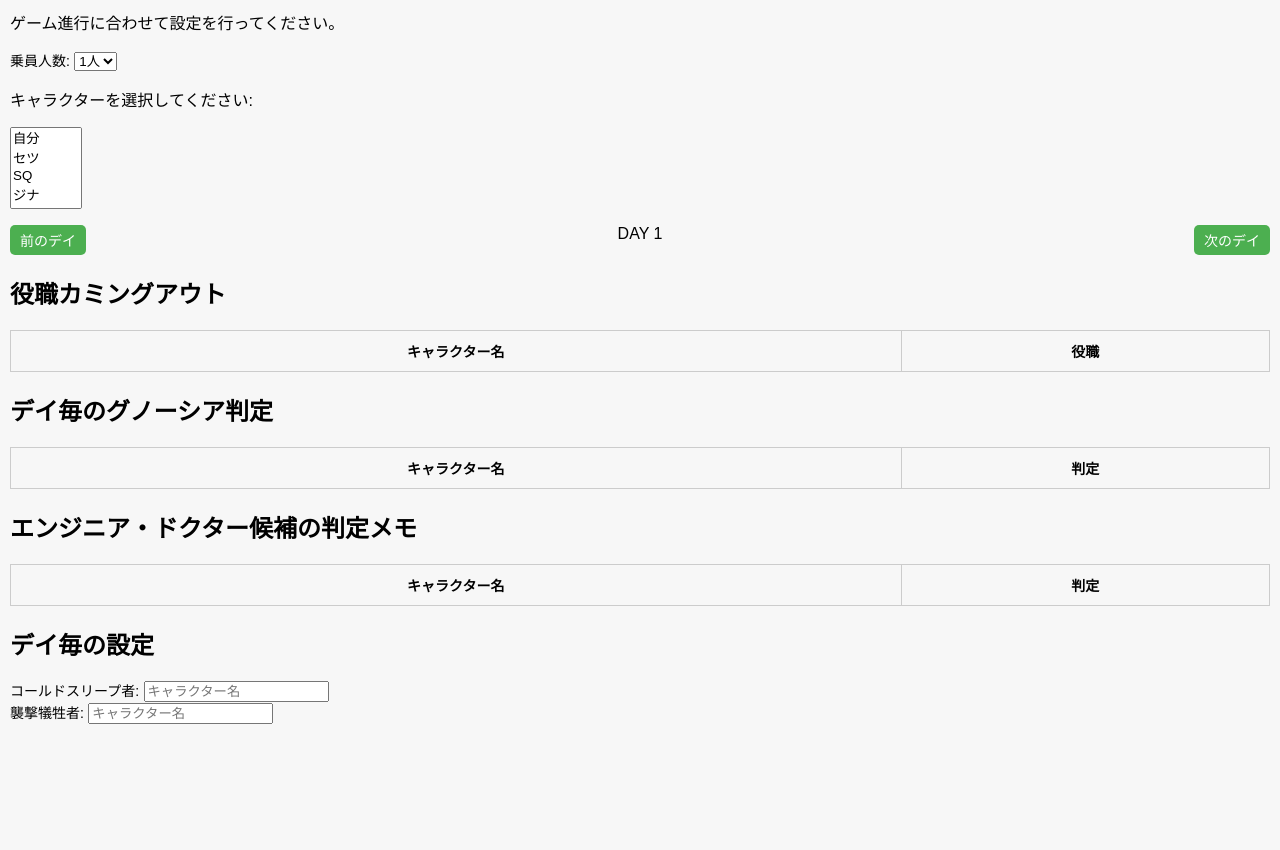
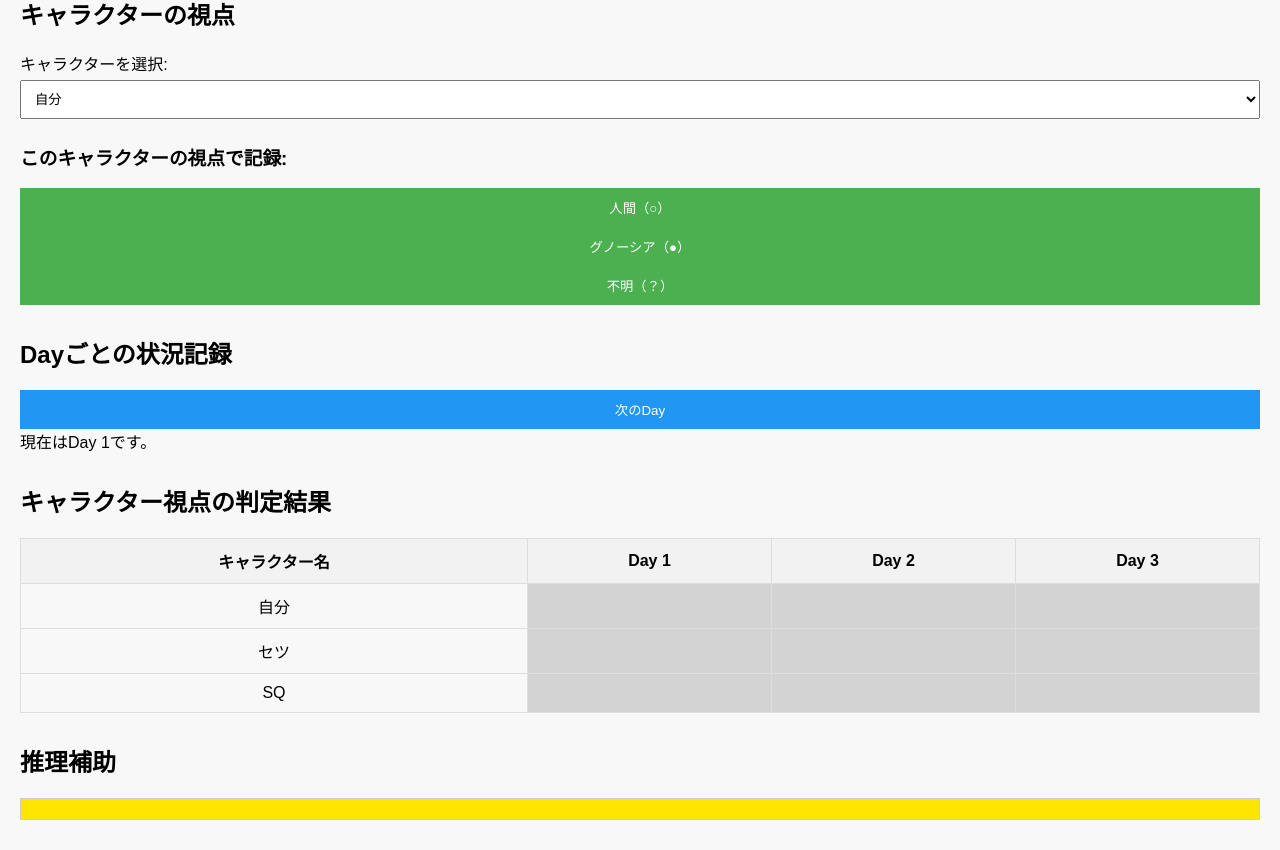
Before and after one commit to ogataogt/gntl, a plain HTML site: page index.html in a window 1280 px wide. Shown: the part 79-929 px from the top of the page. Before the commit the page ends 813 px from the top, so only its background shows below. Drawn offline with Linux system fonts and the light colour scheme.

Commit message:
Update index.html

```diff
--- a/index.html
+++ b/index.html
@@ -7,110 +7,93 @@
     <style>
         body {
             font-family: Arial, sans-serif;
-            margin: 10px;
+            margin: 20px;
             padding: 0;
-            background-color: #f7f7f7;
+            background-color: #f8f8f8;
         }
-        .settings {
-            margin-bottom: 15px;
+        .container {
+            max-width: 100%;
+            margin: 0 auto;
         }
-        .settings div {
-            margin-bottom: 10px;
+        h1 {
+            text-align: center;
+            font-size: 24px;
+            margin-bottom: 20px;
         }
-        label {
-            font-size: 14px;
-            margin-bottom: 5px;
+        .section {
+            margin-bottom: 30px;
         }
-        .result {
-            margin-top: 20px;
-            border-top: 2px solid #ccc;
-            padding-top: 15px;
-            display: none;
+        .button {
+            background-color: #4CAF50;
+            color: white;
+            padding: 10px;
+            border: none;
+            cursor: pointer;
+            width: 100%;
         }
-        .result p {
-            font-weight: bold;
-        }
-        .result ul {
-            list-style-type: none;
-            padding-left: 0;
-        }
-        .result ul li {
-            margin-bottom: 5px;
+        .button:disabled {
+            background-color: #ddd;
         }
         table {
             width: 100%;
             border-collapse: collapse;
-            margin-bottom: 20px;
-        }
-        table, th, td {
-            border: 1px solid #ccc;
         }
         th, td {
             padding: 10px;
             text-align: center;
-            font-size: 14px;
+            border: 1px solid #ddd;
         }
-        .highlight-engineer {
+        th {
+            background-color: #f2f2f2;
+        }
+        .human {
             background-color: lightblue;
         }
-        .highlight-doctor {
-            background-color: lightcyan;
+        .gnosia {
+            background-color: lightcoral;
         }
-        .highlight-guard {
-            background-color: yellow;
+        .unknown {
+            background-color: lightgray;
         }
-        .highlight-role {
+        .day-header {
+            background-color: #eee;
+            font-weight: bold;
+        }
+        .day-button {
+            background-color: #2196F3;
+            color: white;
+            border: none;
+            padding: 10px;
+            width: 100%;
             cursor: pointer;
         }
-        .highlight-role:hover {
-            background-color: #e0e0e0;
+        .day-button:disabled {
+            background-color: #ddd;
         }
-        .toggle-cell {
-            cursor: pointer;
-            padding: 5px 10px;
-            font-size: 14px;
+        select {
+            width: 100%;
+            padding: 10px;
+            margin: 5px 0;
         }
-        .toggle-cell:hover {
-            background-color: #e0e0e0;
-        }
-        .day-switch {
-            display: flex;
-            justify-content: space-between;
-            margin-bottom: 10px;
-        }
-        .day-switch button {
-            padding: 5px 10px;
-            font-size: 14px;
-            cursor: pointer;
-            background-color: #4CAF50;
-            color: white;
-            border: none;
-            border-radius: 5px;
-        }
-        .day-switch button:hover {
-            background-color: #45a049;
+        .suggestion {
+            margin-top: 20px;
+            background-color: #ffe600;
+            padding: 10px;
+            border: 1px solid #ccc;
+            font-weight: bold;
         }
     </style>
 </head>
 <body>
+
+    <div class="container">
         <h1>グノーシア推理補助ツール</h1>
-    <p>ゲーム進行に合わせて設定を行ってください。</p>
 
-    <!-- 乗員人数設定 -->
-    <div class="settings">
-        <label for="player-count">乗員人数:</label>
-        <select id="player-count" name="player-count">
-            <option value="1">1人</option>
-            <option value="2">2人</option>
-            <option value="3">3人</option>
-            <!-- ここで人数選択 -->
-        </select>
-    </div>
-
-    <!-- キャラクター選択 -->
-    <div class="settings">
-        <p>キャラクターを選択してください:</p>
-        <select id="character-names" name="character-names" multiple>
+        <!-- キャラ視点での判定 -->
+        <div class="section">
+            <h2>キャラクターの視点</h2>
+            <label for="character-select">キャラクターを選択:</label>
+            <select id="character-select">
                 <option value="自分">自分</option>
                 <option value="セツ">セツ</option>
                 <option value="SQ">SQ</option>
@@ -127,72 +110,132 @@
                 <option value="しげみち">しげみち</option>
                 <option value="レムナン">レムナン</option>
             </select>
+
+            <h3>このキャラクターの視点で記録:</h3>
+            <div>
+                <button class="button" id="mark-human">人間（○）</button>
+                <button class="button" id="mark-gnosia">グノーシア（●）</button>
+                <button class="button" id="mark-unknown">不明（？）</button>
+            </div>
         </div>
 
-    <!-- 日数切り替えボタン -->
-    <div class="day-switch">
-        <button id="prev-day" disabled>前のデイ</button>
-        <span id="current-day">DAY 1</span>
-        <button id="next-day">次のデイ</button>
+        <!-- Dayごとの状況 -->
+        <div class="section">
+            <h2>Dayごとの状況記録</h2>
+            <button class="day-button" id="next-day">次のDay</button>
+            <div id="day-status"></div>
         </div>
 
-    <!-- 役職カミングアウトテーブル -->
-    <h2>役職カミングアウト</h2>
-    <table id="role-reveal-table">
+        <!-- まとめテーブル -->
+        <div class="section">
+            <h2>キャラクター視点の判定結果</h2>
+            <table id="status-table">
                 <thead>
-            <tr>
+                    <tr class="day-header">
                         <th>キャラクター名</th>
-                <th>役職</th>
+                        <th>Day 1</th>
+                        <th>Day 2</th>
+                        <th>Day 3</th>
                     </tr>
                 </thead>
                 <tbody>
-            <!-- 動的に行を追加 -->
+                    <tr>
+                        <td>自分</td>
+                        <td id="自分-day1" class="unknown"></td>
+                        <td id="自分-day2" class="unknown"></td>
+                        <td id="自分-day3" class="unknown"></td>
+                    </tr>
+                    <tr>
+                        <td>セツ</td>
+                        <td id="セツ-day1" class="unknown"></td>
+                        <td id="セツ-day2" class="unknown"></td>
+                        <td id="セツ-day3" class="unknown"></td>
+                    </tr>
+                    <tr>
+                        <td>SQ</td>
+                        <td id="SQ-day1" class="unknown"></td>
+                        <td id="SQ-day2" class="unknown"></td>
+                        <td id="SQ-day3" class="unknown"></td>
+                    </tr>
+                    <!-- 他のキャラクターも同様に追加 -->
                 </tbody>
             </table>
+        </div>
 
-    <!-- グノーシア判定テーブル -->
-    <h2>デイ毎のグノーシア判定</h2>
-    <table id="gnosia-table">
-        <thead>
-            <tr>
-                <th>キャラクター名</th>
-                <th>判定</th>
-            </tr>
-        </thead>
-        <tbody>
-            <!-- 動的に行を追加 -->
-        </tbody>
-    </table>
-
-    <!-- エンジニア・ドクター候補メモ -->
-    <h2>エンジニア・ドクター候補の判定メモ</h2>
-    <table id="role-candidate-table">
-        <thead>
-            <tr>
-                <th>キャラクター名</th>
-                <th>判定</th>
-            </tr>
-        </thead>
-        <tbody>
-            <!-- 動的に行を追加 -->
-        </tbody>
-    </table>
-
-    <!-- その他の設定 -->
-    <h2>デイ毎の設定</h2>
-    <div>
-        <label for="cold-sleep">コールドスリープ者:</label>
-        <input type="text" id="cold-sleep" placeholder="キャラクター名">
+        <!-- 推理補助 -->
+        <div class="section">
+            <h2>推理補助</h2>
+            <div id="suggestions" class="suggestion"></div>
         </div>
-    <div>
-        <label for="attack-victim">襲撃犠牲者:</label>
-        <input type="text" id="attack-victim" placeholder="キャラクター名">
     </div>
 
     <script>
-        // データを保存し、更新する処理を記述しています。
-        // 必要な情報をまとめ、ゲーム進行に合わせた自動更新機能を追加しました。
-        // これはあくまでサンプルコードで、詳細な論理的な判定やユーザーインターフェースは実装しています。
+        let currentDay = 1;
+
+        // 役職情報（エンジニア、ドクターなど）
+        const roles = {
+            "エンジニア": ["自分", "セツ"],  // 仮定の例
+            "ドクター": ["SQ", "ジナ"],      // 仮定の例
+            "守護天使": ["ラキオ", "オトメ"] // 仮定の例
+        };
+
+        // キャラクターの視点で記録
+        document.getElementById("mark-human").addEventListener("click", function() {
+            const character = document.getElementById("character-select").value;
+            document.getElementById(`${character}-day${currentDay}`).classList.add("human");
+            document.getElementById(`${character}-day${currentDay}`).classList.remove("gnosia", "unknown");
+            updateDayStatus();
+            updateSuggestions();
+        });
+
+        document.getElementById("mark-gnosia").addEventListener("click", function() {
+            const character = document.getElementById("character-select").value;
+            document.getElementById(`${character}-day${currentDay}`).classList.add("gnosia");
+            document.getElementById(`${character}-day${currentDay}`).classList.remove("human", "unknown");
+            updateDayStatus();
+            updateSuggestions();
+        });
+
+        document.getElementById("mark-unknown").addEventListener("click", function() {
+            const character = document.getElementById("character-select").value;
+            document.getElementById(`${character}-day${currentDay}`).classList.add("unknown");
+            document.getElementById(`${character}-day${currentDay}`).classList.remove("human", "gnosia");
+            updateDayStatus();
+            updateSuggestions();
+        });
+
+        // 次のDayボタン
+        document.getElementById("next-day").addEventListener("click", function() {
+            if (currentDay < 3) {
+                currentDay++;
+                updateDayStatus();
+                updateSuggestions();
+            }
+        });
+
+        // Dayの状態表示
+        function updateDayStatus() {
+            document.getElementById("day-status").innerText = `現在はDay ${currentDay}です。`;
+            const buttons = document.querySelectorAll('.day-button');
+            buttons.forEach(button => button.disabled = currentDay >= 3);
+        }
+
+        // 推理補助
+        function updateSuggestions() {
+            let suggestions = "推理補助:\n";
+            for (const [role, characters] of Object.entries(roles)) {
+                const roleStatus = characters.map(character => {
+                    const status = document.getElementById(`${character}-day${currentDay}`).className;
+                    return `${character}は${status === 'human' ? '人間' : status === 'gnosia' ? 'グノーシア' : '不明'}`;
+                }).join(", ");
+                suggestions += `${role}: ${roleStatus}\n`;
+            }
+            document.getElementById("suggestions").innerText = suggestions;
+        }
+
+        updateDayStatus();
+        updateSuggestions();
     </script>
+
 </body>
 </html>
```
Lines whose indentation alone changed are shown as unchanged.
